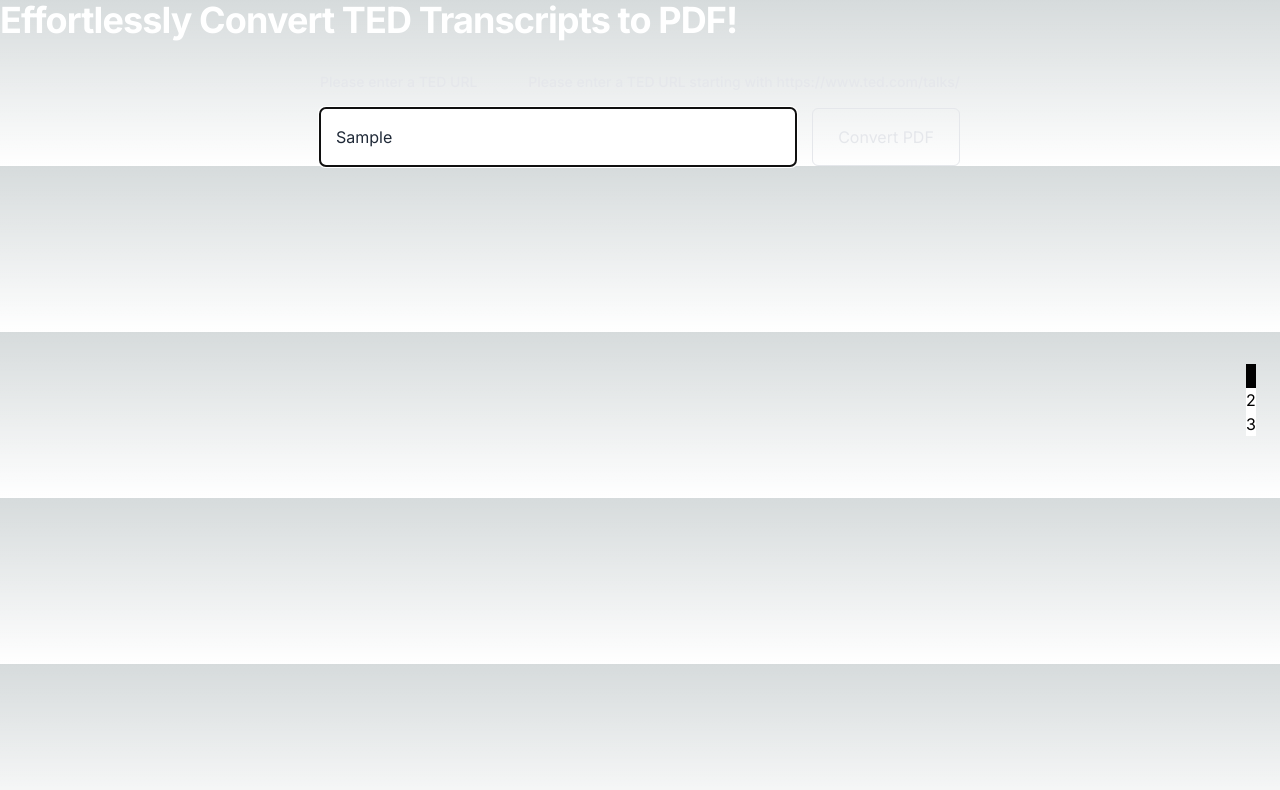
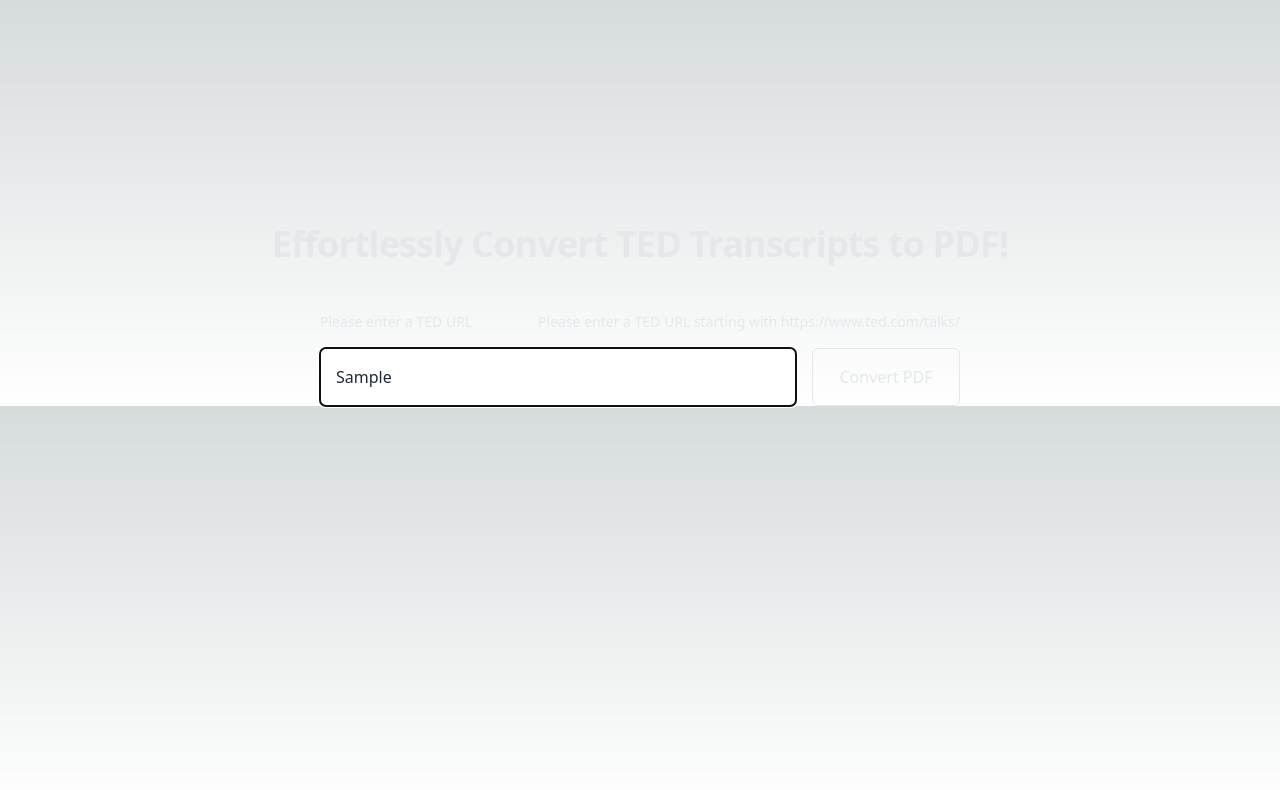
Before and after one commit to sasapanchama/ted2pdf, a Next.js app: page / in a window 1280 px wide. Both pictures are taken after typing "Sample" into the empty fields and a click on the button "Convert PDF". Shown: the top 790 px of the page. Built offline with nearby package versions, Linux system fonts and the light colour scheme; what @react-pdf/renderer would draw is missing.

Commit message:
update: style

```diff
--- a/src/app/components/Button.tsx
+++ /dev/null
@@ -1,8 +0,0 @@
-import { styled } from "../../../stitches.config";
-
-export const Button = styled("button", {
-  backgroundColor: "gainsboro",
-  borderRadius: "9999px",
-  fontSize: "13px",
-  border: "0",
-});
--- a/src/app/components/Input.tsx
+++ /dev/null
@@ -1,3 +0,0 @@
-import { styled } from "../../../stitches.config";
-
-export const Input = styled("input", {});
--- a/src/app/components/Textarea.tsx
+++ /dev/null
@@ -1,3 +0,0 @@
-import { styled } from "../../../stitches.config";
-
-export const Textarea = styled("textarea", {});
--- a/src/app/components/URLForm.tsx
+++ b/src/app/components/URLForm.tsx
@@ -24,25 +24,27 @@
 
   return (
     <>
-      <h1 className="text-3xl font-bold tracking-tight text-white sm:text-4xl">
+      <h1 className="mt-56 text-4xl text-center text-gray-200 font-bold font-sans tracking-tight">
         Effortlessly Convert TED Transcripts to PDF!
       </h1>
       <Form.Root
-        className="w-5/6 lg:w-1/2 mt-8 mx-auto"
+        className="w-5/6 lg:w-1/2 mt-12 mx-auto"
         onSubmit={(e) => {
           e.preventDefault();
           generateTranscript(state.url);
         }}
       >
-        <Form.Field className="" name="url">
-          <div style={{ display: "flex", alignItems: "baseline", justifyContent: "space-between" }}>
-            <Form.Label className="block font-medium text-sm text-gray-200">Please enter a TED URL</Form.Label>
-            <Form.Message match={(value) => !value} className="block font-medium text-sm text-gray-200">
+        <Form.Field name="url">
+          <div className="flex items-center justify-between">
+            <Form.Label className="block text-sm text-gray-200 font-sans font-medium">
+              Please enter a TED URL
+            </Form.Label>
+            <Form.Message match={(value) => !value} className="block text-sm text-gray-200 font-sans font-medium">
               Please enter a TED URL
             </Form.Message>
             <Form.Message
               match={(value) => !value.startsWith("https://www.ted.com/talks/")}
-              className="block font-medium text-sm text-gray-200"
+              className="block text-sm text-gray-200 font-sans font-medium"
             >
               Please enter a TED URL starting with https://www.ted.com/talks/
             </Form.Message>
@@ -53,12 +55,12 @@
                 onChange={(e) => updateUrl(e.target.value)}
                 type="text"
                 required
-                className="block w-full px-4 py-4 text-sm lg:text-base text-gray-800 leading-4 border-0 rounded-md placeholder:text-gray-400"
+                className="block w-full px-4 py-4 text-sm lg:text-base text-gray-800 font-sans leading-4 border-0 rounded-md placeholder:text-gray-400"
                 placeholder="https://www.ted.com/talks/..."
               />
             </Form.Control>
             <Form.Submit asChild className="mt-4 lg:mt-0 col-span-1 lg:col-span-1">
-              <button className="block px-4 py-4 text-sm lg:text-base text-gray-200 hover:text-gray-800 leading-4 bg-transparent hover:bg-gray-200 border border-gray-200 rounded-md cursor-pointer ease-out duration-200">
+              <button className="block px-4 py-4 text-sm lg:text-base text-gray-200 hover:text-gray-800 font-sans leading-4 bg-transparent hover:bg-gray-200 border border-gray-200 rounded-md cursor-pointer ease-out duration-200">
                 Convert PDF
               </button>
             </Form.Submit>
--- a/src/app/components/index.tsx
+++ b/src/app/components/index.tsx
@@ -1,6 +1,3 @@
-export * from "./Button";
-export * from "./Input";
 export * from "./PDFView";
 export * from "./StepList";
-export * from "./Textarea";
 export * from "./URLForm";
--- a/src/app/layout.tsx
+++ b/src/app/layout.tsx
@@ -11,7 +11,7 @@
 export default function RootLayout({ children }: { children: React.ReactNode }) {
   return (
     <html lang="en">
-      <head>{/* <style id="stitches" dangerouslySetInnerHTML={{ __html: getCssText() }} /> */}</head>
+      {/* <head><style id="stitches" dangerouslySetInnerHTML={{ __html: getCssText() }} /></head> */}
       <body className={inter.className}>
         {children}
         {/* {globalStyles()} */}
--- a/src/app/page.tsx
+++ b/src/app/page.tsx
@@ -1,15 +1,10 @@
-import { PDFView, StepList, URLForm } from "./components";
+import { PDFView, URLForm } from "./components";
 
 export default function Home() {
   return (
     <>
-      <main>
-        <URLForm />
-        <PDFView />
-      </main>
-      <aside style={{ position: "fixed", top: "50%", right: "24px", transform: "translateY(-50%)" }}>
-        <StepList />
-      </aside>
+      <URLForm />
+      <PDFView />
     </>
   );
 }
```
